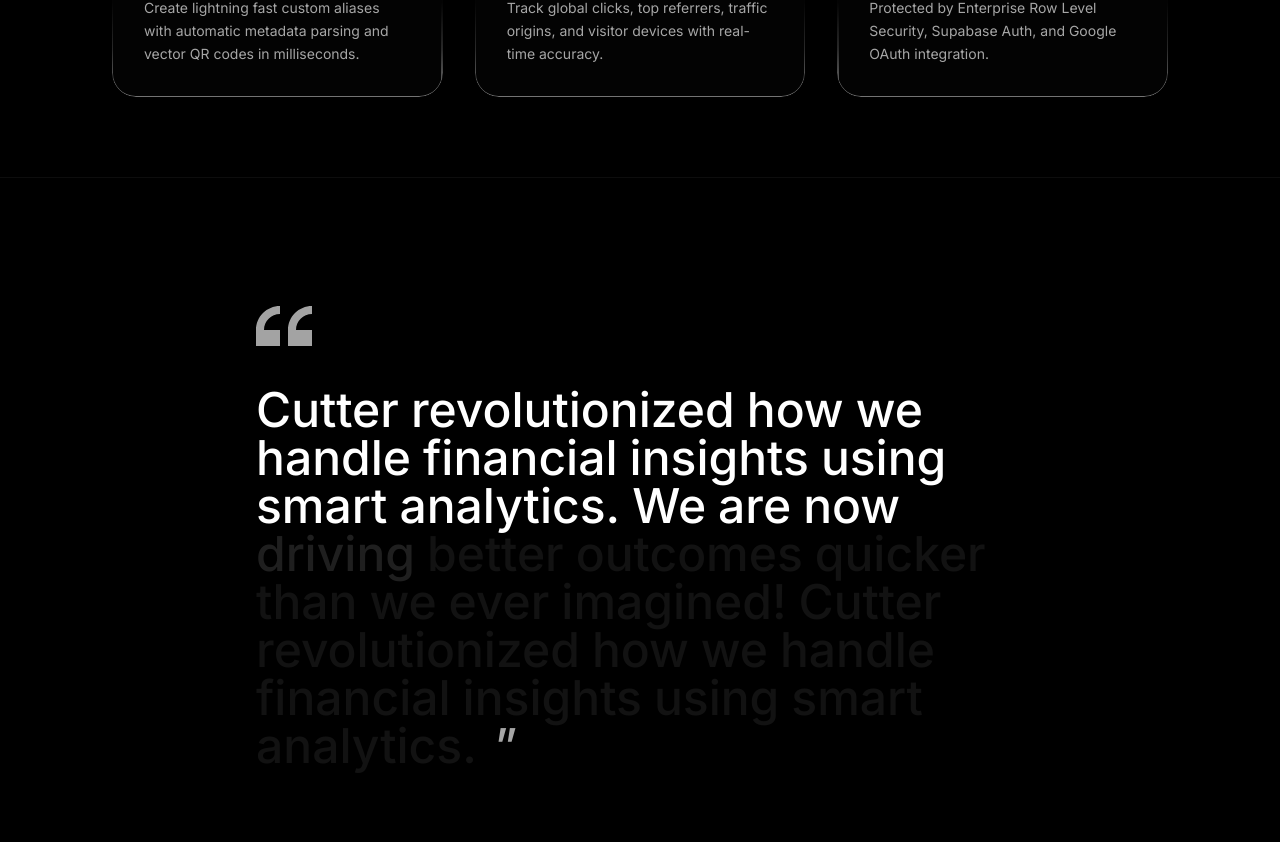
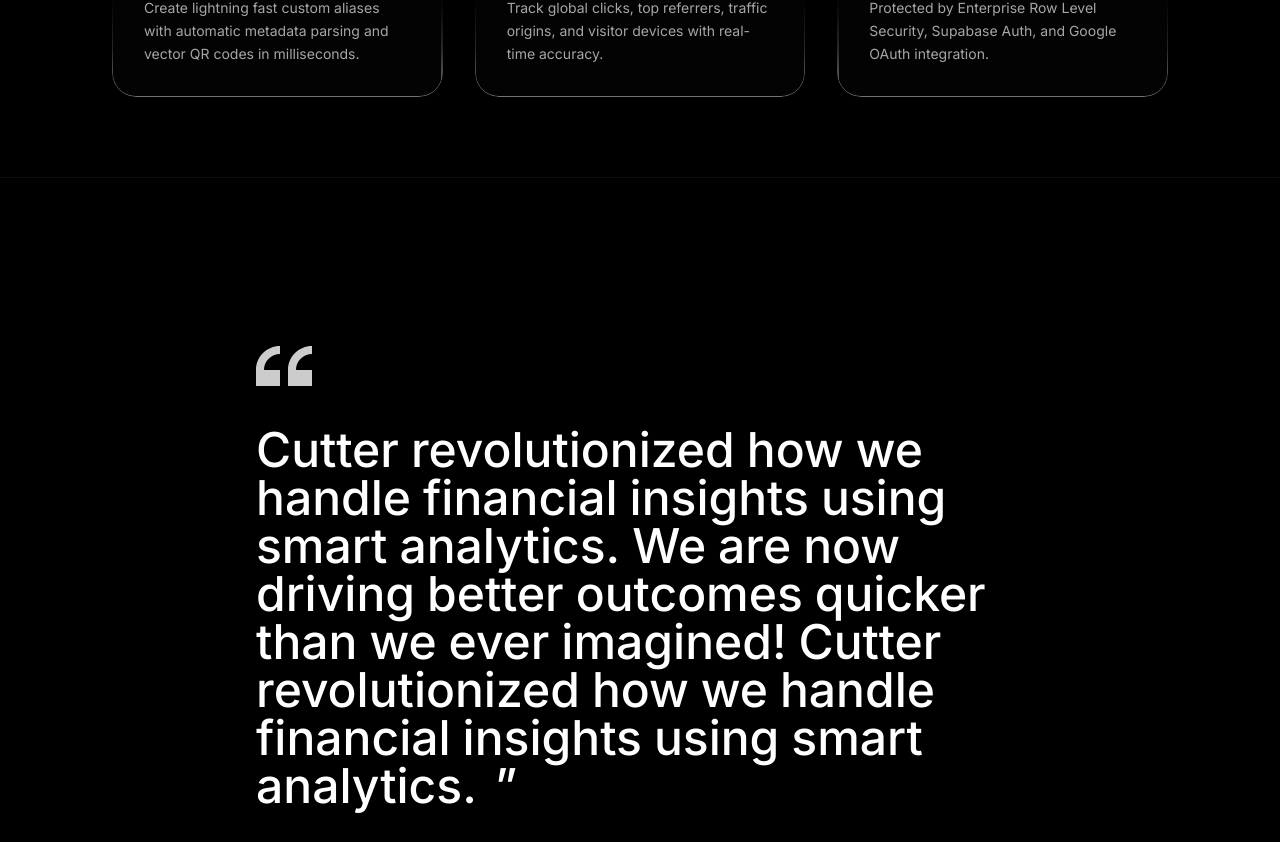
Before and after one commit to sh4dabexe/Cutter, a React (Vite) app: page / in a window 1280 px wide. Shown: the part 1678-2520 px from the top of the page. Built offline with nearby package versions, Linux system fonts and the light colour scheme; no server answers.

Commit message:
Fix testimonial scroll reveal completion with sticky pin container

```diff
--- a/src/components/TestimonialSection.tsx
+++ b/src/components/TestimonialSection.tsx
@@ -9,30 +9,48 @@
 
   const { scrollYProgress } = useScroll({
     target: containerRef,
-    offset: ['start end', 'end center'],
+    offset: ['start start', 'end end'],
   });
+
+  // Range where words illuminate sequentially (between 8% and 80% scroll progress)
+  // This guarantees 100% of all words are illuminated and readable before the user reaches the footer
+  const revealStart = 0.08;
+  const revealEnd = 0.8;
+
+  const quoteOpacity = useTransform(scrollYProgress, [revealEnd - 0.04, revealEnd], [0.3, 1]);
+  const quoteColor = useTransform(
+    scrollYProgress,
+    [revealEnd - 0.04, revealEnd],
+    ['hsl(0 0% 40%)', 'hsl(0 0% 100%)']
+  );
 
   return (
     <section
       ref={containerRef}
       id="reviews"
-      className="min-h-[80vh] flex items-center justify-center py-16 sm:py-24 md:py-32 px-4 sm:px-8 md:px-28 bg-black relative border-t border-white/5"
+      className="relative h-[180vh] sm:h-[200vh] bg-black border-t border-white/5"
     >
+      <div className="sticky top-0 h-screen w-full flex items-center justify-center py-16 sm:py-24 px-4 sm:px-8 md:px-28 overflow-hidden">
         <div className="max-w-3xl mx-auto flex flex-col items-start gap-6 sm:gap-10">
           {/* Quote symbol image */}
-        <div className="w-10 sm:w-14 h-8 sm:h-10 flex items-center justify-start">
+          <motion.div
+            style={{
+              opacity: useTransform(scrollYProgress, [0, 0.12], [0.35, 1])
+            }}
+            className="w-10 sm:w-14 h-8 sm:h-10 flex items-center justify-start"
+          >
             <img
               src="/quote-symbol.svg"
               alt="Quote Symbol"
-            className="w-10 sm:w-14 h-8 sm:h-10 object-contain opacity-80"
+              className="w-10 sm:w-14 h-8 sm:h-10 object-contain"
             />
-        </div>
+          </motion.div>
 
           {/* Scroll-driven word reveal text */}
           <div className="text-2xl sm:text-4xl md:text-5xl font-medium leading-[1.3] sm:leading-[1.2] flex flex-wrap text-white">
             {words.map((word, idx) => {
-            const start = idx / words.length;
-            const end = (idx + 1) / words.length;
+              const start = revealStart + (idx / words.length) * (revealEnd - revealStart);
+              const end = revealStart + ((idx + 1) / words.length) * (revealEnd - revealStart);
 
               const opacity = useTransform(scrollYProgress, [start, end], [0.2, 1]);
               const color = useTransform(
@@ -51,7 +69,13 @@
                 </motion.span>
               );
             })}
-          <span className="text-muted-foreground ml-1.5">”</span>
+            <motion.span
+              style={{ opacity: quoteOpacity, color: quoteColor }}
+              className="ml-1.5 inline-block transition-colors duration-150"
+            >
+              ”
+            </motion.span>
+          </div>
         </div>
       </div>
     </section>
```
Lines whose indentation alone changed are shown as unchanged.
